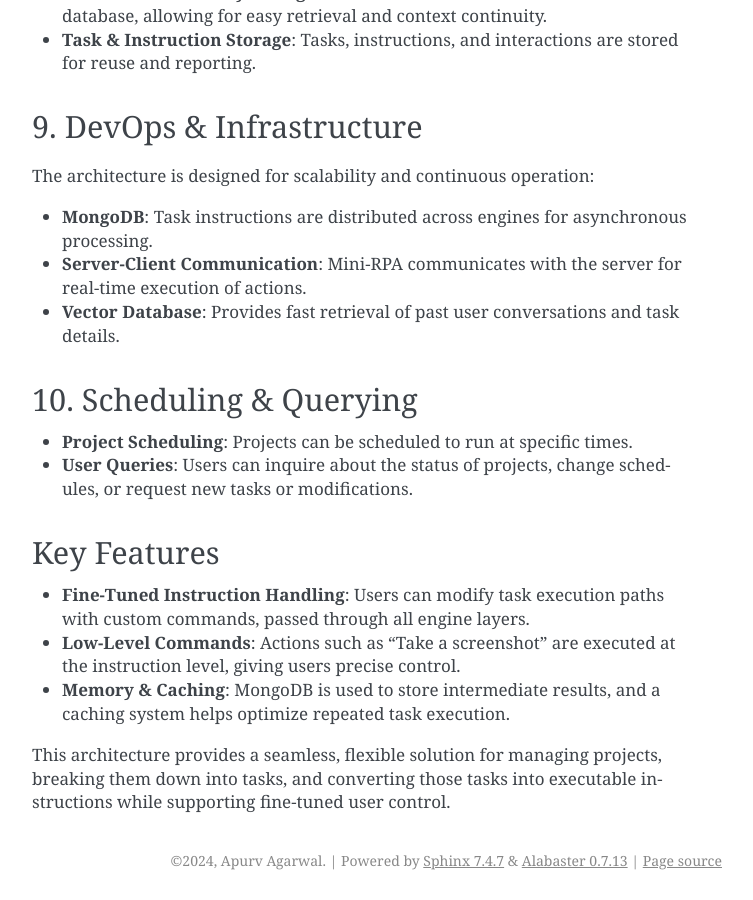
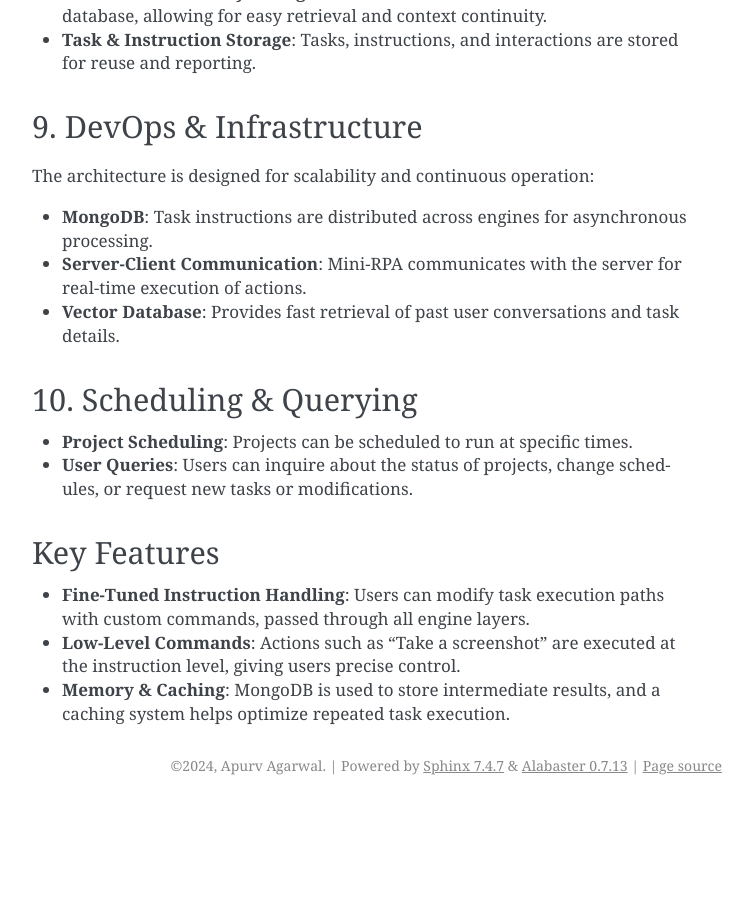
Before and after one commit to apurv101/aimyable_docs, a Sphinx documentation site: the page built from docs/overview.md, in a window 1280 px wide and 900 px high, scrolled down 3201 px. Shown: the whole window, without its empty margins (388-1141 px from the left). Built offline with Sphinx 7.4.7, drawn with Linux system fonts in a browser that asks for light colours; after the commit the page ends 4006 px from its top, so only the background shows below that.

```diff
--- a/docs/overview.md
+++ b/docs/overview.md
@@ -106,5 +106,3 @@ The architecture is designed for scalability and continuous operation:
 - **Fine-Tuned Instruction Handling**: Users can modify task execution paths with custom commands, passed through all engine layers.
 - **Low-Level Commands**: Actions such as "Take a screenshot" are executed at the instruction level, giving users precise control.
 - **Memory & Caching**: MongoDB is used to store intermediate results, and a caching system helps optimize repeated task execution.
-
-This architecture provides a seamless, flexible solution for managing projects, breaking them down into tasks, and converting those tasks into executable instructions while supporting fine-tuned user control.
```
Also changed, not shown: docs/vector_database.md (+0 -1 lines).
